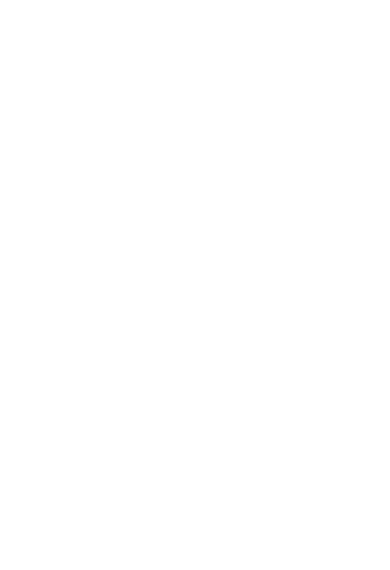
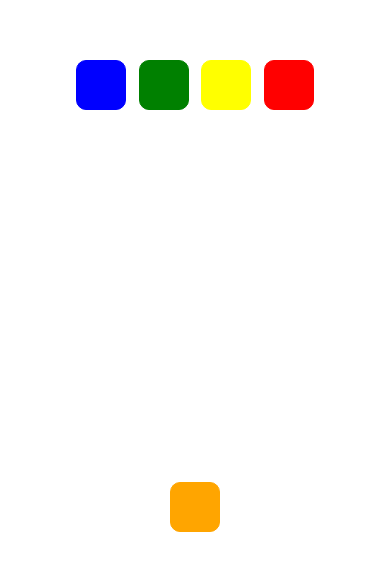
Before and after one commit to motasem99/Ecommerce-App-react-native, a React Native app: screen / in a window 390 px wide. Shown: the part 126-696 px from the top of the page. Built offline with nearby package versions, Linux system fonts and the light colour scheme.

Commit message:
implementing layouts using flexbox

```diff
--- a/App.js
+++ b/App.js
@@ -5,20 +5,15 @@
 import Counter from './components/PlayAround/Counter';
 import AddToCartButton from './components/AddToCartButton';
 import Timer from './components/Timer';
-import FlexBox from './components/PlayAround/FlexBox';
+import { Layout4 } from './components/PlayAround/FlexBox';
 
 export default function App() {
-  return (
-    <View>
-      <FlexBox />
-    </View>
-  );
+  return <Layout4 color='red' />;
 }
 
 // const styles = StyleSheet.create({
 //   container: {
 //     flex: 1,
-//     backgroundColor: '#fff',
 //     alignItems: 'center',
 //     justifyContent: 'center',
 //   },
--- a/components/PlayAround/FlexBox.js
+++ b/components/PlayAround/FlexBox.js
@@ -1,14 +1,142 @@
 import React from 'react';
 import { View } from 'react-native';
 
-function FlexBox() {
+export function FlexBox({ color }) {
   return (
-    <View style={{ width: '100%', height: '100%', backgroundColor: 'yellow' }}>
-      <View style={{ backgroundColor: 'red', flex: 2 }} />
-      <View style={{ backgroundColor: 'blue', flex: 1 }} />
-      <View style={{ backgroundColor: 'green', flex: 1 }} />
+    <View
+      style={{
+        width: 50,
+        height: 50,
+        backgroundColor: color,
+        borderWidth: 1,
+        borderRadius: 10,
+        borderColor: color,
+      }}
+    />
+  );
+}
+
+export function Layout1({ color }) {
+  return (
+    <View
+      style={{
+        flex: 1,
+        flexDirection: 'row',
+        justifyContent: 'space-around',
+        alignItems: 'center',
+        marginStart: 50,
+        marginEnd: 50,
+      }}
+    >
+      <FlexBox color='blue' />
+      <FlexBox color='green' />
+      <FlexBox color='yellow' />
+      <FlexBox color='red' />
+      <FlexBox color='orange' />
     </View>
   );
 }
 
-export default FlexBox;
+export function Layout2({ color }) {
+  return (
+    <View
+      style={{
+        flex: 1,
+        justifyContent: 'space-between',
+        alignItems: 'center',
+        marginTop: 120,
+        marginBottom: 120,
+      }}
+    >
+      <FlexBox color='blue' />
+      <FlexBox color='green' />
+      <FlexBox color='yellow' />
+      <FlexBox color='red' />
+      <FlexBox color='orange' />
+    </View>
+  );
+}
+
+export function Layout3({ color }) {
+  return (
+    <View
+      style={{
+        flex: 1,
+      }}
+    >
+      <View
+        style={{
+          flex: 1,
+          flexDirection: 'row',
+          alignItems: 'center',
+          justifyContent: 'space-around',
+          marginStart: 60,
+          marginEnd: 60,
+        }}
+      >
+        <FlexBox color='blue' />
+        <FlexBox color='green' />
+      </View>
+      <View
+        style={{
+          flex: 1,
+          flexDirection: 'row',
+          alignItems: 'center',
+          justifyContent: 'space-around',
+          marginStart: 60,
+          marginEnd: 60,
+        }}
+      >
+        <FlexBox color='yellow' />
+        <FlexBox color='red' />
+      </View>
+      <View
+        style={{
+          flex: 1,
+          flexDirection: 'row',
+          justifyContent: 'center',
+          alignItems: 'center',
+        }}
+      >
+        <FlexBox color='orange' />
+      </View>
+    </View>
+  );
+}
+
+export function Layout4({ color }) {
+  return (
+    <View
+      style={{
+        flex: 1,
+      }}
+    >
+      <View
+        style={{
+          flex: 1,
+          flexDirection: 'row',
+          justifyContent: 'space-around',
+          alignItems: 'center',
+          marginStart: 70,
+          marginEnd: 70,
+        }}
+      >
+        <FlexBox color='blue' />
+        <FlexBox color='green' />
+        <FlexBox color='yellow' />
+        <FlexBox color='red' />
+      </View>
+
+      <View
+        style={{
+          flex: 1,
+          flexDirection: 'row',
+          justifyContent: 'center',
+          alignItems: 'center',
+        }}
+      >
+        <FlexBox color='orange' />
+      </View>
+    </View>
+  );
+}
```
